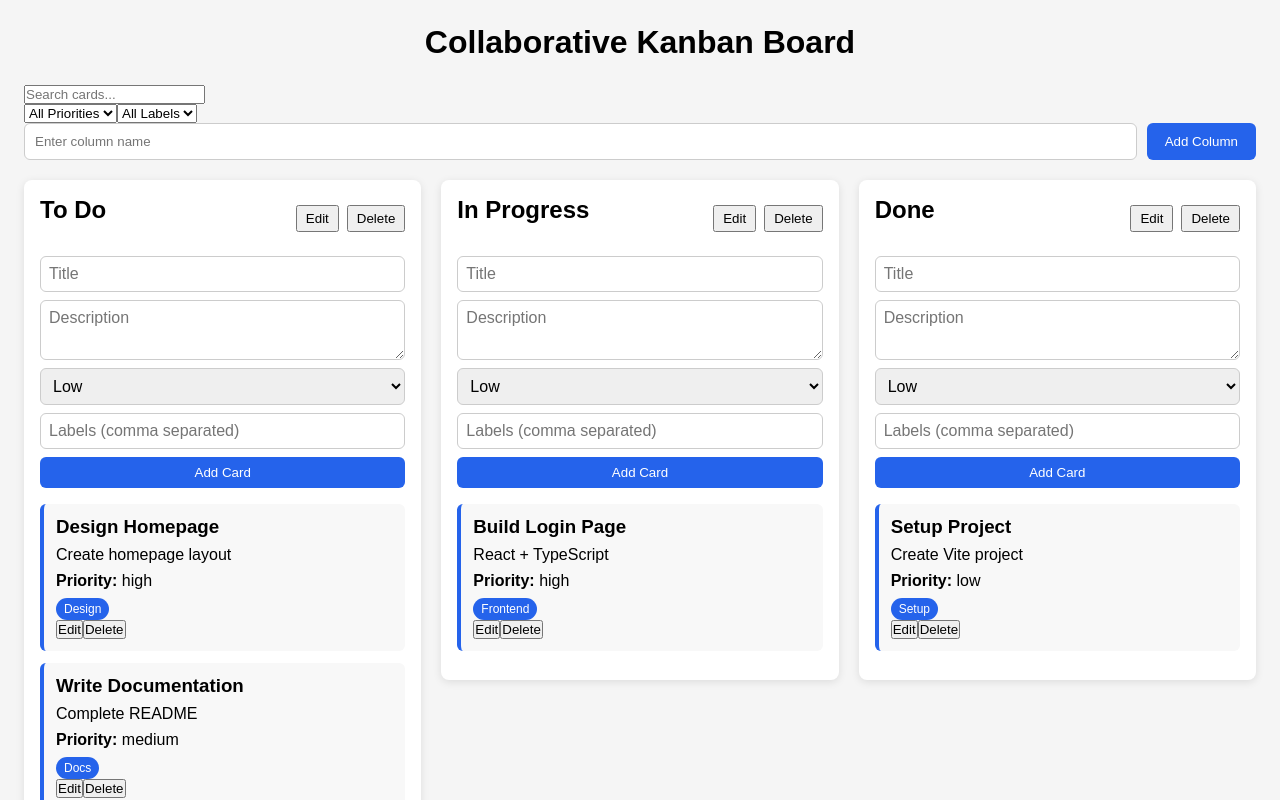
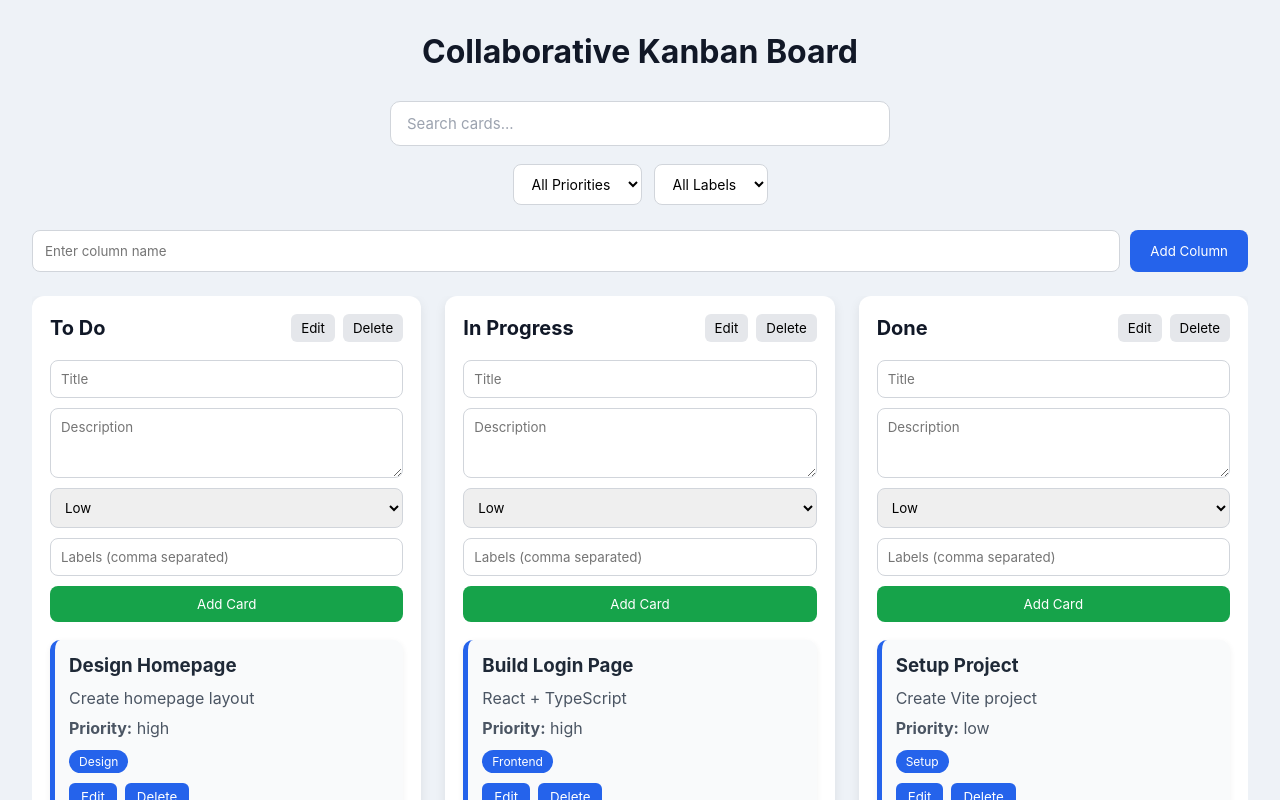
Before and after one commit to UmerAbid04/Collaborative-Kanban-Board, a React (Vite) app: page / in a window 1280 px wide. Shown: the top 800 px of the page. Built offline with nearby package versions, Linux system fonts and the light colour scheme.

Commit message:
all done

```diff
--- a/src/components/FilterBar.tsx
+++ b/src/components/FilterBar.tsx
@@ -14,22 +14,43 @@ function FilterBar({
   onLabelChange,
 }: FilterBarProps) {
   return (
-    <div>
+    <div className="filter-bar">
+
       <select
+        className="filter-select"
         value={priority}
-        onChange={(e) => onPriorityChange(e.target.value)}
+        onChange={(e) =>
+          onPriorityChange(e.target.value)
+        }
       >
-        <option value="">All Priorities</option>
-        <option value="low">Low</option>
-        <option value="medium">Medium</option>
-        <option value="high">High</option>
+        <option value="">
+          All Priorities
+        </option>
+
+        <option value="low">
+          Low
+        </option>
+
+        <option value="medium">
+          Medium
+        </option>
+
+        <option value="high">
+          High
+        </option>
       </select>
 
+
       <select
+        className="filter-select"
         value={label}
-  onChange={(e) => onLabelChange(e.target.value)}
+        onChange={(e) =>
+          onLabelChange(e.target.value)
+        }
       >
-  <option value="">All Labels</option>
+        <option value="">
+          All Labels
+        </option>
 
         {labels.map((label) => (
           <option
@@ -39,7 +60,9 @@ function FilterBar({
             {label}
           </option>
         ))}
+
       </select>
+
     </div>
   );
 }
--- a/src/components/SearchBar.tsx
+++ b/src/components/SearchBar.tsx
@@ -17,6 +17,7 @@ function SearchBar({ onSearch }: SearchBarProps) {
 
   return (
   <input
+    className="search-bar"
     type="text"
     placeholder="Search cards..."
     value={text}
--- a/src/index.css
+++ b/src/index.css
@@ -5,104 +5,97 @@
 }
 
 body {
-  font-family: Arial, Helvetica, sans-serif;
-  background-color: #f5f5f5;
+  font-family:
+    Inter,
+    Arial,
+    Helvetica,
+    sans-serif;
+  background: #eef2f7;
+  color: #1f2937;
+}
+
+button {
+  cursor: pointer;
+  font-family: inherit;
+  transition: 0.2s ease;
 }
 
 .app {
-  padding: 24px;
+  padding: 32px;
+  max-width: 1400px;
+  margin: auto;
 }
 
 .app h1 {
   text-align: center;
-  margin-bottom: 24px;
+  margin-bottom: 30px;
+  font-size: 32px;
+  color: #111827;
 }
+
+
+/* Search + Filters */
+
+input,
+textarea,
+select {
+  font-family: inherit;
+  outline: none;
+  transition: 0.2s;
+}
+
+input:focus,
+textarea:focus,
+select:focus {
+  border-color: #2563eb;
+}
+
+
+/* Board */
 
 .board {
   display: flex;
-  gap: 20px;
+  gap: 24px;
   align-items: flex-start;
+  overflow-x: auto;
+  padding-bottom: 20px;
 }
 
+
+/* Columns */
+
 .column {
+  background: #ffffff;
+  min-width: 320px;
   flex: 1;
-  background: white;
-  border-radius: 8px;
-  padding: 16px;
-  min-height: 500px;
-  box-shadow: 0 2px 8px rgba(0,0,0,0.1);
+  min-height: 550px;
+  border-radius: 12px;
+  padding: 18px;
+
+  box-shadow:
+    0 4px 12px rgba(0,0,0,0.08);
+
+  transition: 0.2s;
+}
+
+.column:hover {
+  box-shadow:
+    0 8px 20px rgba(0,0,0,0.12);
 }
 
 .column h2 {
-  margin-bottom: 16px;
+  font-size: 20px;
+  color: #111827;
 }
 
-.card {
-  background: #f8f8f8;
-  border-radius: 6px;
-  padding: 12px;
-  margin-bottom: 12px;
-  border-left: 4px solid #2563eb;
-}
 
-.card h3 {
-  margin-bottom: 8px;
-}
-
-.card p {
-  margin-bottom: 8px;
-}
-
-.labels {
-  display: flex;
-  gap: 6px;
-  flex-wrap: wrap;
-}
-
-.label {
-  background: #2563eb;
-  color: white;
-  padding: 4px 8px;
-  border-radius: 12px;
-  font-size: 12px;
-}
-
-@media (max-width: 768px) {
-  .board {
-    flex-direction: column;
-  }
-}
-.add-column {
-  display: flex;
-  gap: 10px;
-  margin-bottom: 20px;
-}
-
-.add-column input {
-  flex: 1;
-  padding: 10px;
-  border: 1px solid #ccc;
-  border-radius: 6px;
-}
-
-.add-column button {
-  padding: 10px 18px;
-  border: none;
-  border-radius: 6px;
-  background: #2563eb;
-  color: white;
-  cursor: pointer;
-}
-
-.add-column button:hover {
-  background: #1d4ed8;
-}
+/* Column header */
 
 .column-header {
   display: flex;
   justify-content: space-between;
   align-items: center;
-  margin-bottom: 16px;
+  margin-bottom: 18px;
 }
 
 .column-header div {
@@ -111,48 +104,330 @@ body {
 }
 
 .column-header button {
-  padding: 4px 8px;
-}
-.add-card {
-  display: flex;
-  gap: 8px;
-  margin-bottom: 12px;
+  padding: 6px 10px;
+  border-radius: 6px;
+  border: none;
+  background: #e5e7eb;
 }
 
-.add-card input {
-  flex: 1;
-  padding: 6px;
+.column-header button:hover {
+  background: #d1d5db;
 }
 
-.add-card button {
-  padding: 6px 10px;
+
+/* Cards */
+
+.card {
+  background: #f9fafb;
+
+  border-radius: 10px;
+
+  padding: 14px;
+
+  margin-bottom: 14px;
+
+  border-left: 5px solid #2563eb;
+
+  box-shadow:
+    0 2px 6px rgba(0,0,0,0.06);
+
+  transition:
+    transform 0.2s,
+    box-shadow 0.2s;
 }
+
+.card:hover {
+  transform: translateY(-2px);
+
+  box-shadow:
+    0 6px 14px rgba(0,0,0,0.1);
+}
+
+
+.card h3 {
+  margin-bottom: 10px;
+}
+
+
+.card p {
+  margin-bottom: 8px;
+  color: #4b5563;
+  line-height: 1.4;
+}
+
+
+/* Card buttons */
+
+.card button {
+  margin-top: 10px;
+  margin-right: 8px;
+
+  padding: 6px 12px;
+
+  border-radius: 6px;
+
+  border: none;
+
+  background: #2563eb;
+
+  color: white;
+}
+
+.card button:hover {
+  background: #1d4ed8;
+}
+
+
+/* Labels */
+
+.labels {
+  display: flex;
+  gap: 6px;
+  flex-wrap: wrap;
+  margin-top: 10px;
+}
+
+.label {
+  background: #2563eb;
+
+  color: white;
+
+  padding: 4px 10px;
+
+  border-radius: 20px;
+
+  font-size: 12px;
+}
+
+
+/* Add Column */
+
+.add-column {
+  display: flex;
+  gap: 10px;
+  margin-bottom: 24px;
+}
+
+
+.add-column input {
+
+  flex: 1;
+
+  padding: 12px;
+
+  border-radius: 8px;
+
+  border: 1px solid #d1d5db;
+}
+
+
+.add-column button {
+
+  padding: 12px 20px;
+
+  border-radius: 8px;
+
+  border: none;
+
+  background: #2563eb;
+
+  color: white;
+}
+
+
+.add-column button:hover {
+  background: #1d4ed8;
+}
+
+
+/* Add Card */
+
 .add-card {
+
   display: flex;
+
   flex-direction: column;
-  gap: 8px;
-  margin-bottom: 16px;
+
+  gap: 10px;
+
+  margin-bottom: 18px;
 }
+
 
 .add-card input,
 .add-card textarea,
 .add-card select {
-  padding: 8px;
-  border: 1px solid #ccc;
-  border-radius: 6px;
-  font: inherit;
+
+  padding: 10px;
+
+  border-radius: 8px;
+
+  border: 1px solid #d1d5db;
+
 }
 
+
 .add-card textarea {
+
+  min-height: 70px;
+
   resize: vertical;
-  min-height: 60px;
+
 }
 
+
 .add-card button {
-  padding: 8px;
+
+  padding: 10px;
+
+  border-radius: 8px;
+
   border: none;
-  background: #2563eb;
+
+  background: #16a34a;
+
   color: white;
-  border-radius: 6px;
+
+}
+
+
+.add-card button:hover {
+
+  background: #15803d;
+
+}
+
+
+/* Toast */
+
+.toast {
+
+  position: fixed;
+
+  bottom: 25px;
+
+  right: 25px;
+
+  background: #111827;
+
+  color: white;
+
+  padding: 14px 20px;
+
+  border-radius: 10px;
+
+  box-shadow:
+    0 6px 20px rgba(0,0,0,0.2);
+
+}
+
+
+/* Responsive */
+
+@media (max-width: 768px) {
+
+  .app {
+    padding: 16px;
+  }
+
+
+  .board {
+
+    flex-direction: column;
+
+  }
+
+
+  .column {
+
+    width: 100%;
+
+  }
+
+}
+.filter-bar {
+  display: flex;
+  justify-content: center;
+  gap: 12px;
+  margin-bottom: 25px;
+}
+
+
+.filter-select {
+  padding: 10px 14px;
+
+  border-radius: 8px;
+
+  border: 1px solid #d1d5db;
+
+  background: white;
+
+  font-size: 14px;
+
   cursor: pointer;
 }
+
+
+.filter-select:hover {
+  border-color: #2563eb;
+}
+
+
+.filter-select:focus {
+  outline: none;
+
+  border-color: #2563eb;
+
+  box-shadow:
+    0 0 0 3px rgba(37,99,235,0.15);
+}
+
+
+@media (max-width: 600px) {
+
+  .filter-bar {
+    flex-direction: column;
+  }
+
+  .filter-select {
+    width: 100%;
+  }
+
+}
+/* Search */
+
+.search-bar {
+  width: 100%;
+  max-width: 500px;
+
+  display: block;
+
+  margin: 0 auto 18px;
+
+  padding: 12px 16px;
+
+  border-radius: 10px;
+
+  border: 1px solid #d1d5db;
+
+  background: white;
+
+  font-size: 15px;
+
+  color: #111827;
+}
+
+
+.search-bar::placeholder {
+  color: #9ca3af;
+}
+
+
+.search-bar:focus {
+  outline: none;
+
+  border-color: #2563eb;
+
+  box-shadow:
+    0 0 0 3px rgba(37,99,235,0.15);
+}
```
Lines whose indentation alone changed are shown as unchanged.
